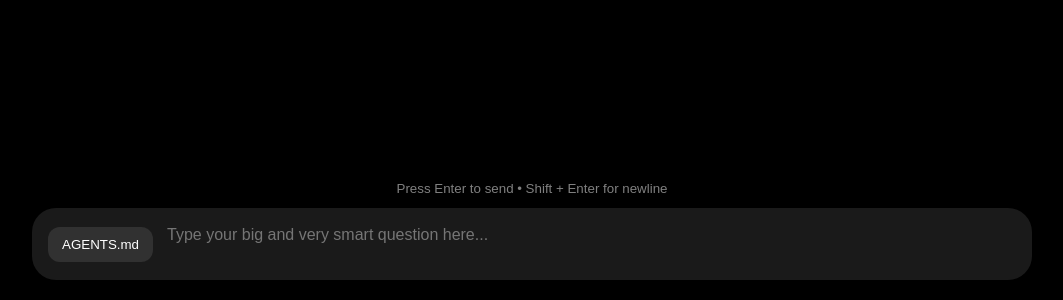
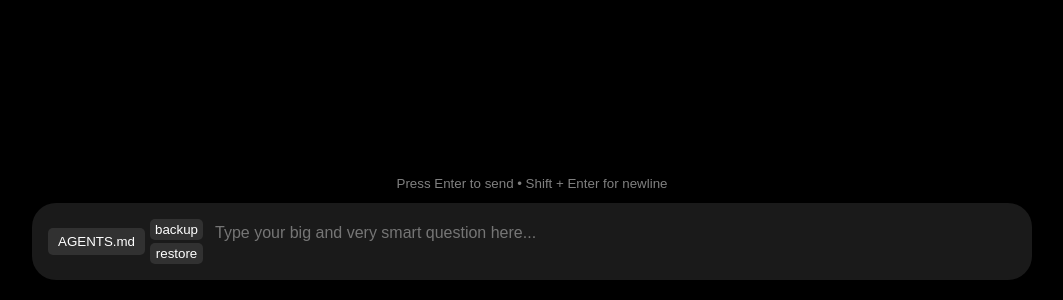
Before and after one commit to downitch/local_chat, a website: page public/index.html in a window 1280 px wide. Shown: the part 500-800 px from the top of the page, without its empty margins (108-1171 px from the left). Drawn offline with nearby package versions, Linux system fonts and the light colour scheme.

Commit message:
adding backup + restore buttons

```diff
--- a/package.json
+++ b/package.json
@@ -7,6 +7,7 @@
   "type": "module",
   "main": "index.js",
   "scripts": {
+    "start": "node index.js",
     "test": "echo \"Error: no test specified\" && exit 1"
   },
   "dependencies": {
--- a/public/index.html
+++ b/public/index.html
@@ -15,6 +15,14 @@
         <button id="agents-button">
           AGENTS.md
         </button>
+        <div id="convo-handling">
+          <button id="backup-button">
+            backup
+          </button>
+          <button id="restore-button">
+            restore
+          </button>
+        </div>
         <textarea id="input-window-textarea" placeholder="Type your big and very smart question here..."></textarea>
         <div id="input-loading">
           <img id="loading-icon" src="/loading.svg" />
--- a/public/styles.css
+++ b/public/styles.css
@@ -142,13 +142,50 @@ code {
   outline: none;
   background: rgba(255,255,255,0.1);
   color: white;
-  border-radius: 12px;
-  padding: 10px 14px;
+  border-radius: 5px;
+  padding: 6px 10px;
   cursor: pointer;
-  margin-right: 12px;
+  margin-right: 5px;
   transition: 0.2s;
 }
 
 #agents-button:hover {
   background: rgba(255,255,255,0.2);
 }
+
+#convo-handling {
+  display: flex;
+  flex-direction: column;
+  margin-right: 10px;
+}
+
+#backup-button {
+  border: none;
+  outline: none;
+  background: rgba(255,255,255,0.1);
+  color: white;
+  border-radius: 5px;
+  padding: 3px 5px;
+  cursor: pointer;
+  transition: 0.2s;
+  margin-bottom: 3px;
+}
+
+#backup-button:hover {
+  background: rgba(255,255,255,0.2);
+}
+
+#restore-button {
+  border: none;
+  outline: none;
+  background: rgba(255,255,255,0.1);
+  color: white;
+  border-radius: 5px;
+  padding: 3px 5px;
+  cursor: pointer;
+  transition: 0.2s;
+}
+
+#restore-button:hover {
+  background: rgba(255,255,255,0.2);
+}
```
Also changed, not shown: public/ai.js (+36 -0 lines), 1 other file.
